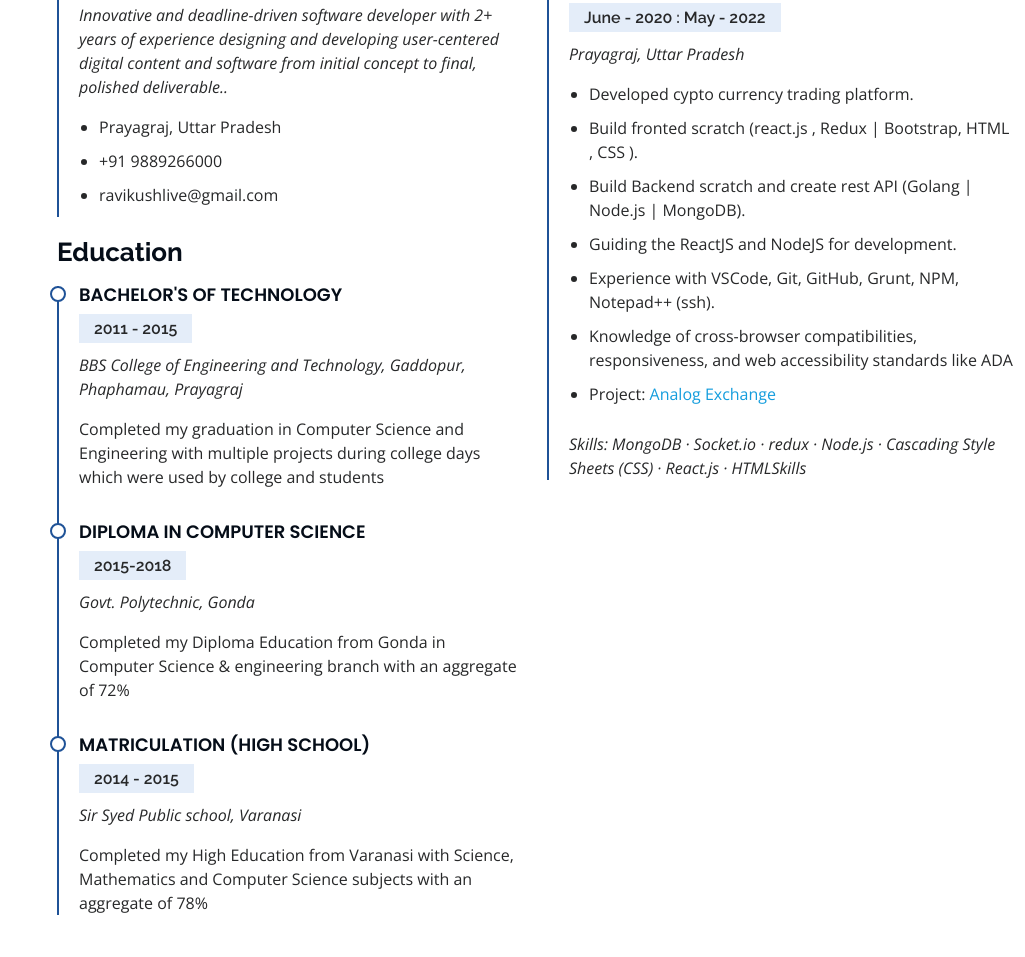
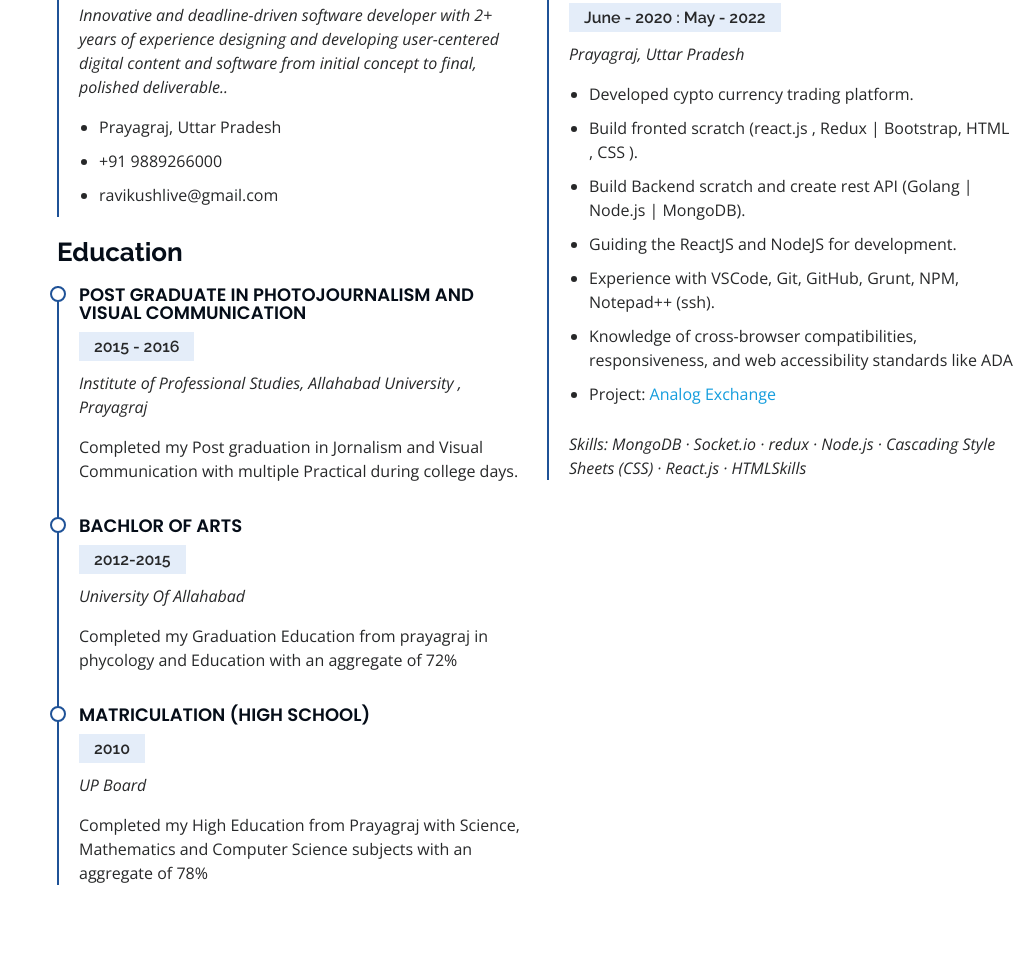
Before and after one commit to ravikushlive/Portfolio, a plain HTML site: page index.html in a window 1280 px wide. Shown: the part 2403-3360 px from the top of the page, without its empty margins (255-1280 px from the left). Drawn offline with nearby package versions, Linux system fonts and the light colour scheme.

Commit message:
Update index.html

```diff
--- a/index.html
+++ b/index.html
@@ -304,25 +304,25 @@
 
             <h3 class="resume-title">Education</h3>
             <div class="resume-item">
-              <h4>BACHELOR'S OF TECHNOLOGY</h4>
-              <h5>2011 - 2015</h5>
-              <p><em>BBS College of Engineering and Technology, Gaddopur, Phaphamau, Prayagraj </em></p>
-              <p>Completed my graduation in Computer Science and Engineering with multiple projects during college days which were used by college and students
+              <h4> Post graduate in Photojournalism and Visual Communication </h4>
+              <h5>2015 - 2016</h5>
+              <p><em>Institute of Professional Studies, Allahabad University , Prayagraj </em></p>
+              <p>Completed my Post graduation in Jornalism and Visual Communication with multiple Practical during college days.
               </p>
             </div>
 
             <div class="resume-item">
-              <h4>DIPLOMA in Computer Science</h4>
-              <h5>2015-2018</h5>
-              <p><em>Govt. Polytechnic, Gonda</em></p>
-              <p>Completed my Diploma Education from Gonda in  Computer Science & engineering branch with an aggregate of 72%
+              <h4>Bachlor of Arts </h4>
+              <h5>2012-2015</h5>
+              <p><em>University Of Allahabad </em></p>
+              <p>Completed my Graduation Education from prayagraj in  phycology and Education  with an aggregate of 72%
               </p>
             </div>
             <div class="resume-item">
               <h4>MATRICULATION (HIGH SCHOOL)</h4>
-              <h5>2014 - 2015</h5>
-              <p><em>Sir Syed Public school, Varanasi</em></p>
-              <p>Completed my High Education from Varanasi with Science, Mathematics and Computer Science subjects with an aggregate of 78%
+              <h5>2010 </h5>
+              <p><em> UP Board </em></p>
+              <p>Completed my High Education from Prayagraj with Science, Mathematics and Computer Science subjects with an aggregate of 78%
               </p>
             </div>
           </div>
```
